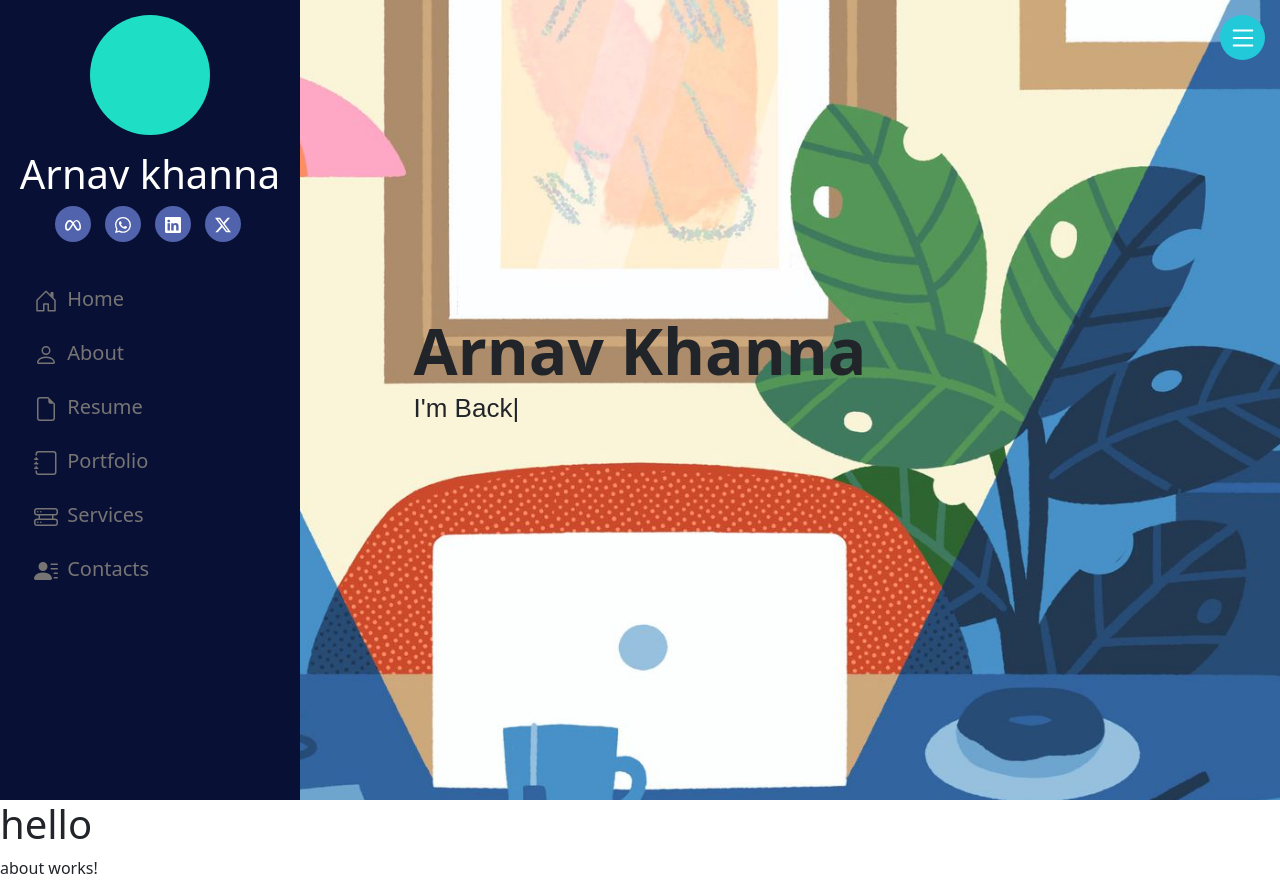
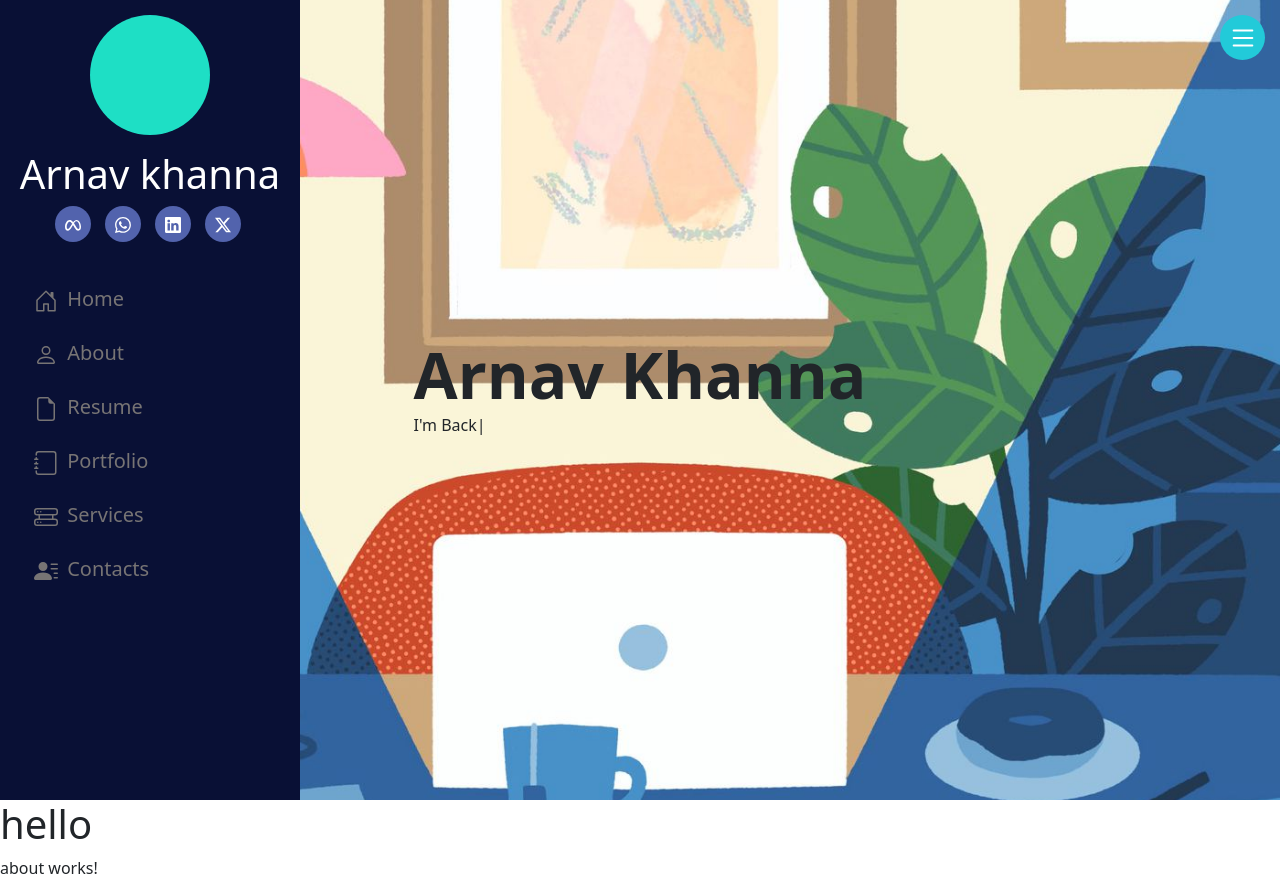
Before and after one commit to arnavktis/portfolio_frontend, an Angular app: page / in a window 1280 px wide. Built offline with nearby package versions, Linux system fonts and the light colour scheme.

Commit message:
section removed

```diff
--- a/src/app/home-page/home-page.component.html
+++ b/src/app/home-page/home-page.component.html
@@ -1,4 +1,4 @@
-<Section id = "home-section">
+<div class = "home-section">
     <div class = home-container>
         <h1 class= "name">Arnav Khanna</h1>
         <p>
@@ -6,7 +6,7 @@
             <span class="typed-element"></span>
         </p>
     </div>
-</Section>
+</div>
 
 <section id="about-section">
     <h1>hello</h1>
--- a/src/app/home-page/home-page.component.scss
+++ b/src/app/home-page/home-page.component.scss
@@ -1,4 +1,4 @@
-#home-section{
+.home-section{
     width: 100%;
     height: 100vh;
     background: url('../../assets/Nassner_ZoomIllustration.jpg');
```
